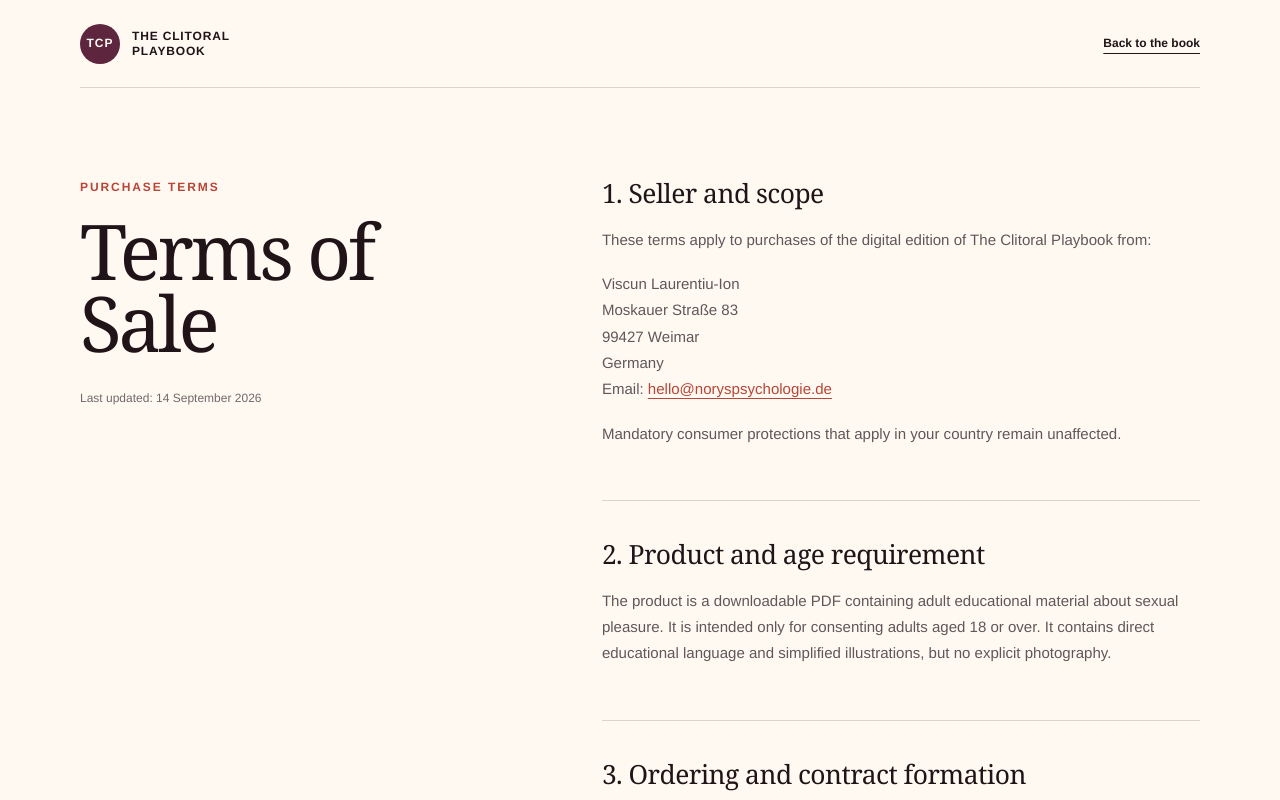
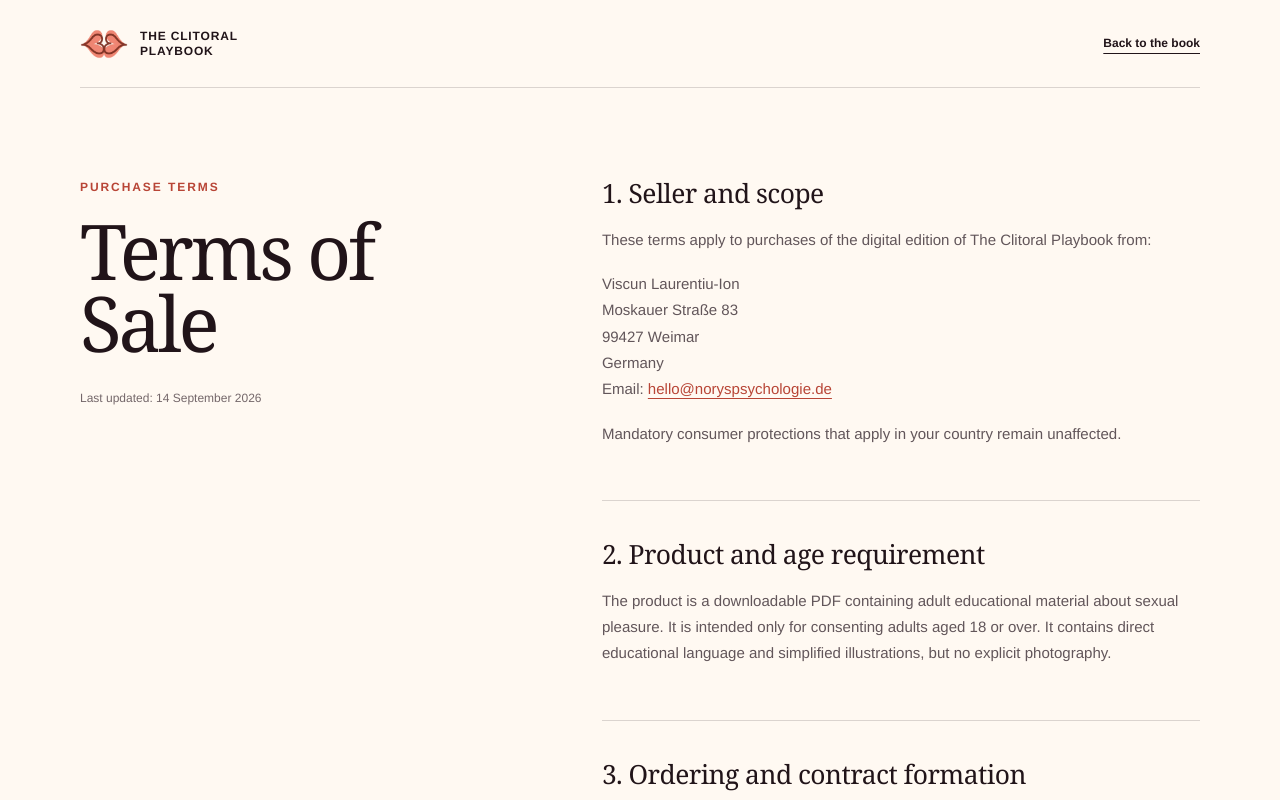
Before and after one commit to viscunlaurentiustorage-eng/Intimacy, a Next.js app: page /terms in a window 1280 px wide. Shown: the top 800 px of the page. Built offline with nearby package versions, Linux system fonts and the light colour scheme.

Commit message:
Use supplied logo across the site

```diff
--- a/app/components/LegalPage.tsx
+++ b/app/components/LegalPage.tsx
@@ -1,3 +1,4 @@
+import Image from "next/image";
 import Link from "next/link";
 import type { ReactNode } from "react";
 
@@ -24,7 +25,7 @@ export function LegalPage({
     <main className="legal-page">
       <header className="legal-header">
         <Link className="legal-home" href="/" aria-label="Return to The Clitoral Playbook">
-          <span>TCP</span>
+          <span className="legal-home-icon"><Image src="/logoW.png" alt="" width={600} height={450} sizes="48px" /></span>
           <b>The Clitoral Playbook</b>
         </Link>
         <Link className="legal-back" href="/">Back to the book</Link>
--- a/app/globals.css
+++ b/app/globals.css
@@ -32,9 +32,10 @@ h2 { font-size: clamp(3.25rem, 5.5vw, 5.8rem); line-height: .96; }
 .site-header { width: min(1180px, calc(100% - 48px)); min-height: 82px; margin: 0 auto; display: grid; grid-template-columns: 1fr auto 1fr; align-items: center; gap: 38px; border-bottom: 1px solid var(--line); }
 .site-header > a { text-decoration: none; }
 .wordmark { display: inline-flex; align-items: center; gap: 12px; }
-.wordmark b { width: 40px; height: 40px; display: grid; place-items: center; flex: 0 0 auto; color: var(--paper); background: var(--plum); border-radius: 50%; font-size: .75rem; line-height: 1; letter-spacing: .08em; }
-.wordmark > span { max-width: 108px; font-size: .75rem; font-weight: 800; line-height: 1.2; letter-spacing: .07em; text-transform: uppercase; }
-.wordmark-inverse b { color: var(--wine); background: var(--peach); }
+.wordmark-icon { width: 48px; height: 48px; display: grid; place-items: center; flex: 0 0 auto; }
+.wordmark-icon img { width: 100%; height: 100%; object-fit: contain; }
+.wordmark > span:last-child { max-width: 108px; font-size: .75rem; font-weight: 800; line-height: 1.2; letter-spacing: .07em; text-transform: uppercase; }
+.wordmark-inverse .wordmark-icon { padding: 3px; background: var(--paper); border-radius: 50%; }
 .site-header nav { display: flex; gap: 30px; }
 .site-header nav a { color: #4d4245; text-decoration: none; font-size: .78rem; font-weight: 700; }
 .site-header nav a:hover { color: var(--coral-dark); }
@@ -195,7 +196,8 @@ a:focus-visible, summary:focus-visible { outline: 3px solid var(--coral); outlin
 .legal-page { min-height: 100vh; background: var(--paper); }
 .legal-header { width: min(1120px, calc(100% - 48px)); min-height: 88px; margin: 0 auto; display: flex; align-items: center; justify-content: space-between; gap: 24px; border-bottom: 1px solid var(--line); }
 .legal-home { display: inline-flex; align-items: center; gap: 12px; text-decoration: none; }
-.legal-home span { width: 40px; height: 40px; display: grid; place-items: center; color: var(--paper); background: var(--plum); border-radius: 50%; font-size: .75rem; font-weight: 800; letter-spacing: .08em; }
+.legal-home-icon { width: 48px; height: 48px; display: grid; place-items: center; flex: 0 0 auto; }
+.legal-home-icon img { width: 100%; height: 100%; object-fit: contain; }
 .legal-home b { max-width: 108px; font-size: .75rem; line-height: 1.2; letter-spacing: .07em; text-transform: uppercase; }
 .legal-back { font-size: .75rem; font-weight: 700; text-underline-offset: 6px; }
 .legal-document { width: min(1120px, calc(100% - 48px)); margin: 0 auto; padding: 90px 0 120px; display: grid; grid-template-columns: .68fr 1fr; gap: 9vw; align-items: start; }
@@ -238,7 +240,7 @@ a:focus-visible, summary:focus-visible { outline: 3px solid var(--coral); outlin
   .age-strip span:last-child { display: none; }
   .site-header { width: calc(100% - 32px); min-height: 72px; grid-template-columns: 1fr auto; }
   .site-header nav, .header-cta { display: none; }
-  .wordmark > span { font-size: .75rem; }
+  .wordmark > span:last-child { font-size: .75rem; }
   .hero { min-height: auto; padding-top: 62px; padding-bottom: 82px; grid-template-columns: 1fr; }
   .hero:before { display: none; }
   .hero h1 { font-size: clamp(4rem, 17vw, 5.35rem); }
```
Also changed, not shown: app/page.tsx (+6 -2 lines), public/logoW.png (added).
